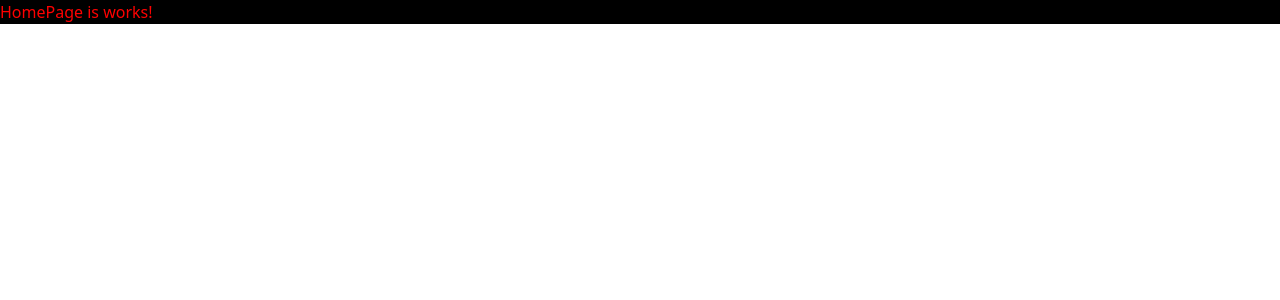
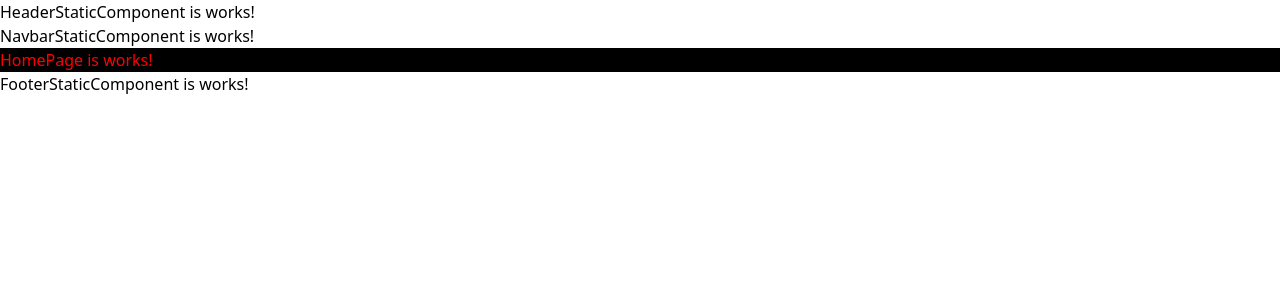
Before and after one commit to Rally8435/ptc-pk, a React (Create React App) app: page / in a window 1280 px wide. Shown: the top 300 px of the page. Built offline with nearby package versions, Linux system fonts and the light colour scheme.

Commit message:
Create Static Components

```diff
--- /dev/null
+++ b/src/components/static/footer.tsx
@@ -0,0 +1,11 @@
+import React from "react";
+
+function FooterStaticComponent() {
+  return (
+    <footer>
+      <p>FooterStaticComponent is works!</p>
+    </footer>
+  )
+}
+
+export default FooterStaticComponent
--- /dev/null
+++ b/src/components/static/header.tsx
@@ -0,0 +1,11 @@
+import React from "react";
+
+function HeaderStaticComponent() {
+  return (
+    <header>
+      <p>HeaderStaticComponent is works!</p>
+    </header>
+  )
+}
+
+export default HeaderStaticComponent
--- /dev/null
+++ b/src/components/static/navbar.tsx
@@ -0,0 +1,11 @@
+import React from "react";
+
+function NavbarStaticComponent() {
+  return (
+    <nav>
+      <p>NavbarStaticComponent is works!</p>
+    </nav>
+  )
+}
+
+export default NavbarStaticComponent
--- a/src/index.tsx
+++ b/src/index.tsx
@@ -5,6 +5,9 @@ import {
   Routes,
   Route
 } from 'react-router-dom';
+import HeaderStaticComponent from './components/static/header';
+import NavbarStaticComponent from './components/static/navbar';
+import FooterStaticComponent from './components/static/footer';
 import HomePage from './pages/home';
 import './index.css';
 import reportWebVitals from './reportWebVitals';
@@ -15,9 +18,14 @@ const root = ReactDOM.createRoot(
 root.render(
   <React.StrictMode>
     <BrowserRouter>
+      <HeaderStaticComponent />
+      <NavbarStaticComponent />
+
       <Routes>
         <Route path='' element={<HomePage />} />
       </Routes>
+
+      <FooterStaticComponent />
     </BrowserRouter>
   </React.StrictMode>
 );
```
